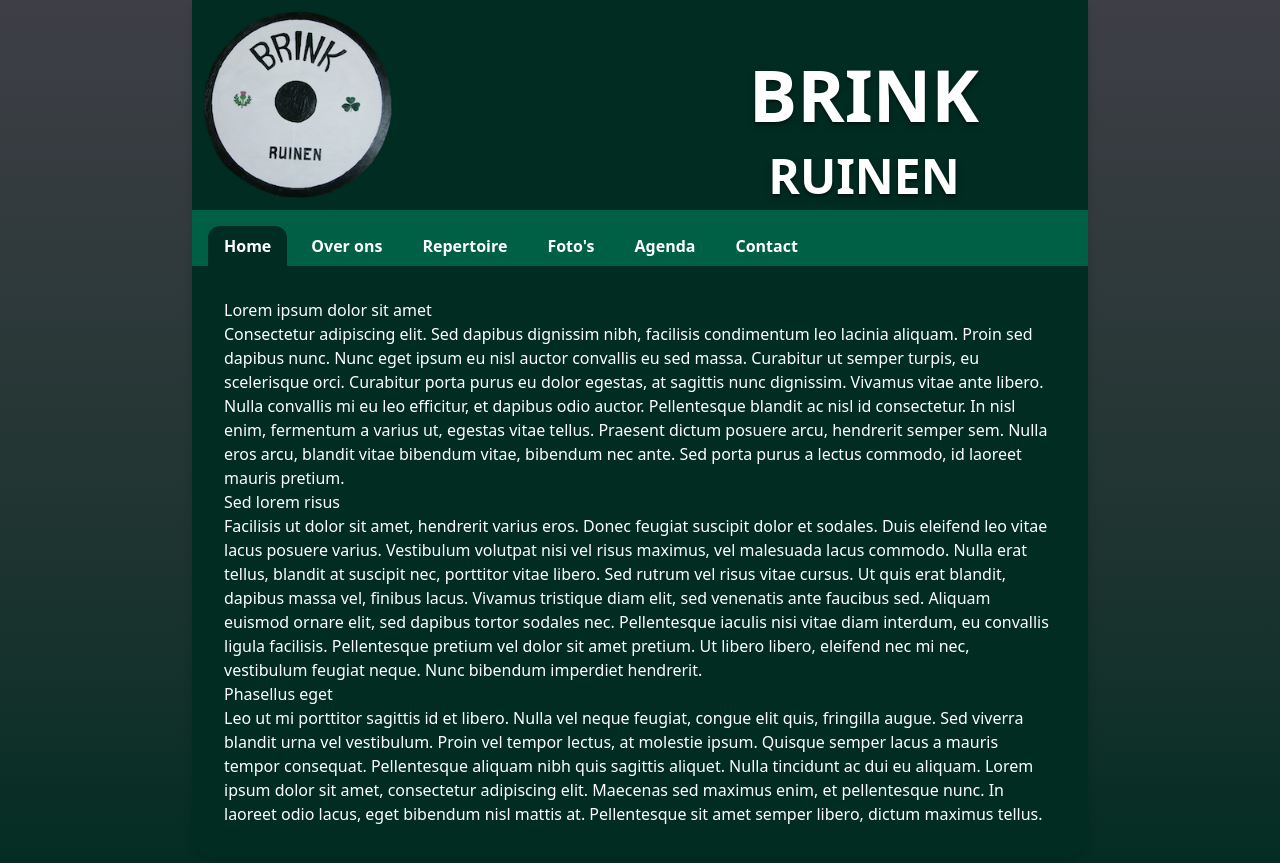
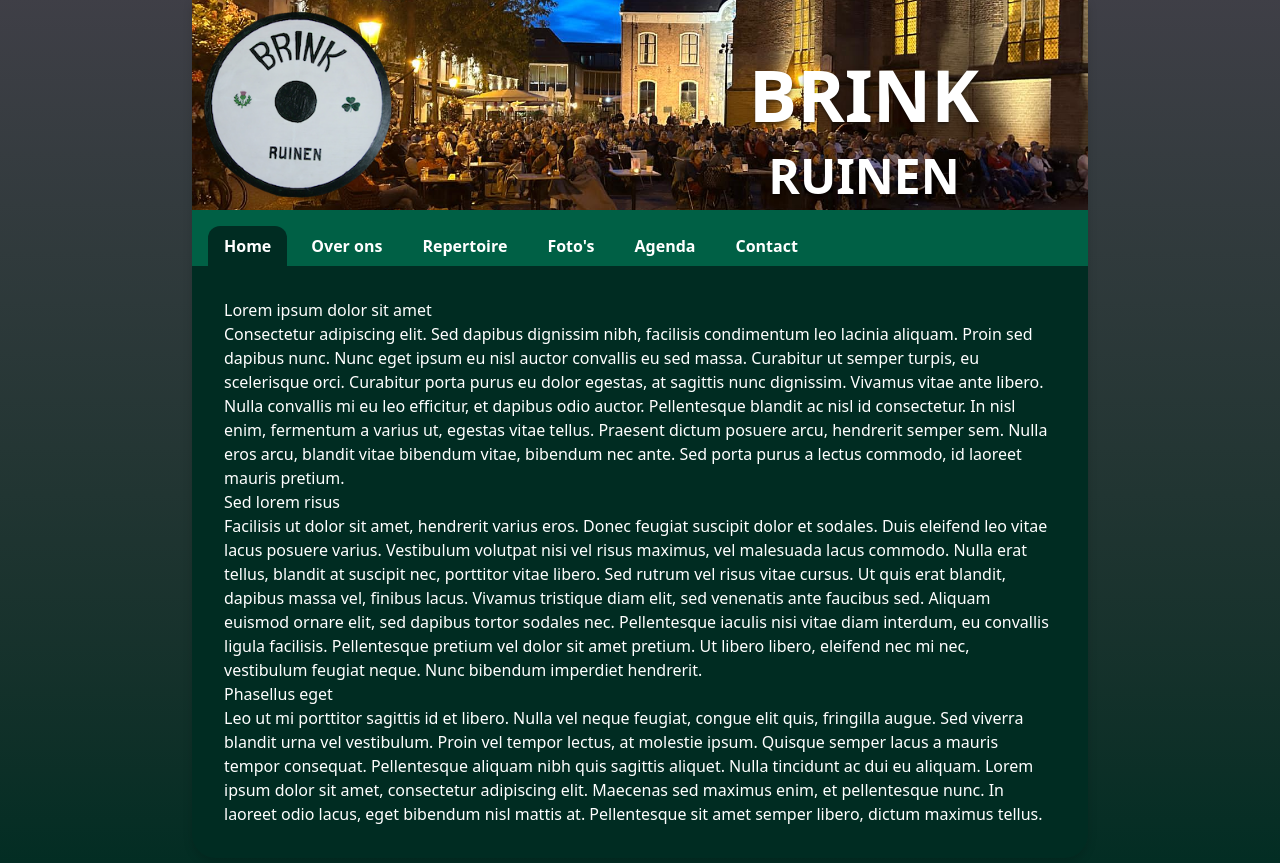
Before and after one commit to t0mmie/brink-ruinen, a Jekyll site: the page built from index.md, in a window 1280 px wide. Shown: the top 863 px of the page. Built offline with Jekyll 4.4.1, drawn with Linux system fonts in a browser that asks for light colours.

Commit message:
Update default.html

```diff
--- a/_layouts/default.html
+++ b/_layouts/default.html
@@ -9,7 +9,7 @@
 </head>
 <body class="bg-linear-to-t from-emerald-950 to-zinc-700 min-h-screen">
 <div class="max-w-4xl mx-auto bg-emerald-950 drop-shadow-lg rounded-b-3xl">
-    <header class="grid grid-cols-2 place-content-between bg-[url('{{ site.url }}{{ site.baseurl }}{{ site.header }})'] bg-cover bg-center">
+    <header class="grid grid-cols-2 place-content-between bg-[url({{ site.url }}{{ site.baseurl }}{{ site.header }})] bg-cover bg-center">
         <div class="p-2">
             <img
                 class="w-48 object-contain md:object-cover"
```
